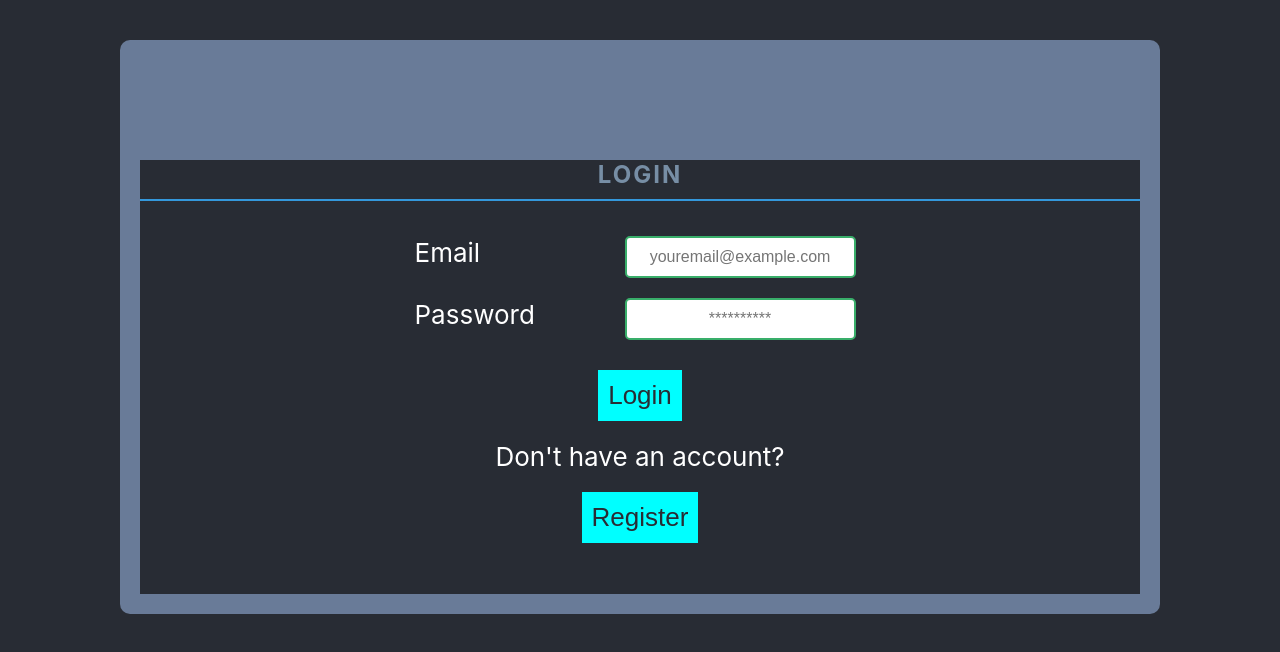
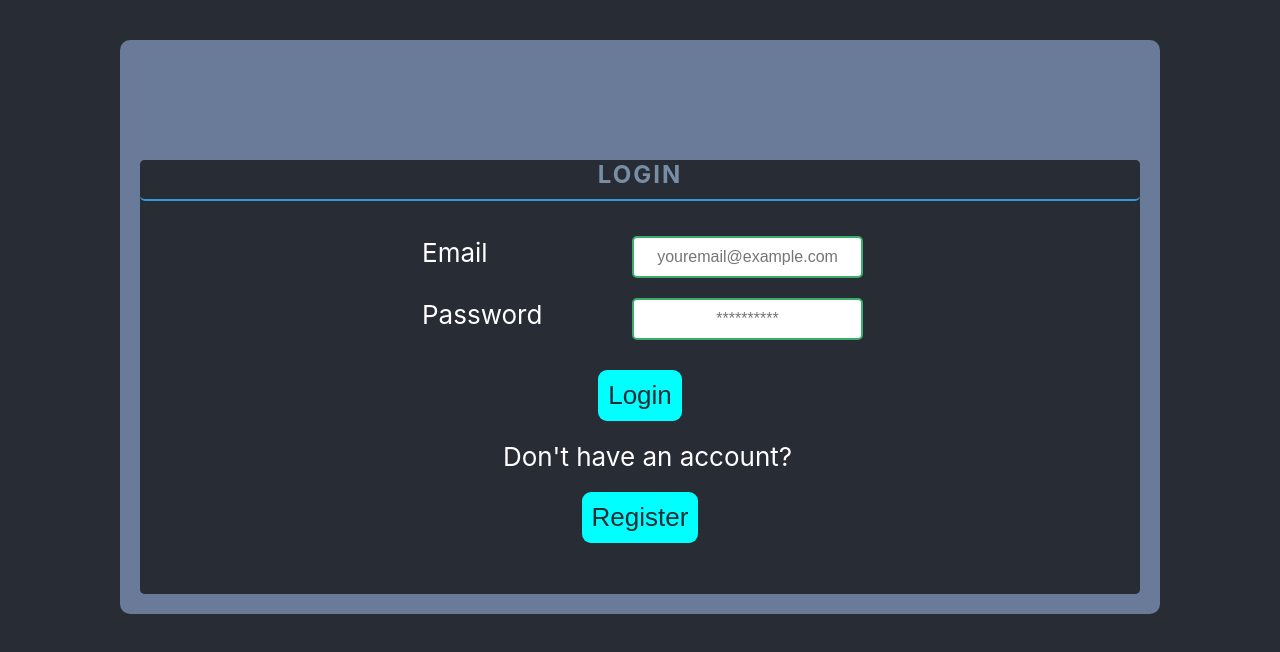
Before and after one commit to Yafet2557/Event-Planner, a React (Create React App) app in the folder frontend/: page / in a window 1280 px wide. Shown: the top 652 px of the page. Built offline with nearby package versions, Linux system fonts and the light colour scheme.

Commit message:
styling for icons.

```diff
--- a/frontend/src/index.css
+++ b/frontend/src/index.css
@@ -7,6 +7,7 @@
   flex-direction: column;
   justify-content: center;
   font-size: calc(10px + 2vmin);
+  border-radius: 5px;
 }
 
 body {
@@ -92,6 +93,7 @@ button {
   margin-left: 130px;
   border: none;
   padding: 10px;
+  border-radius: 9px;
 }
 
 button:hover {
@@ -137,4 +139,5 @@ input {
   min-width: 200px;
   display: inline-block;
   text-align: justify;
+  margin-left: 15px;
 }
```
